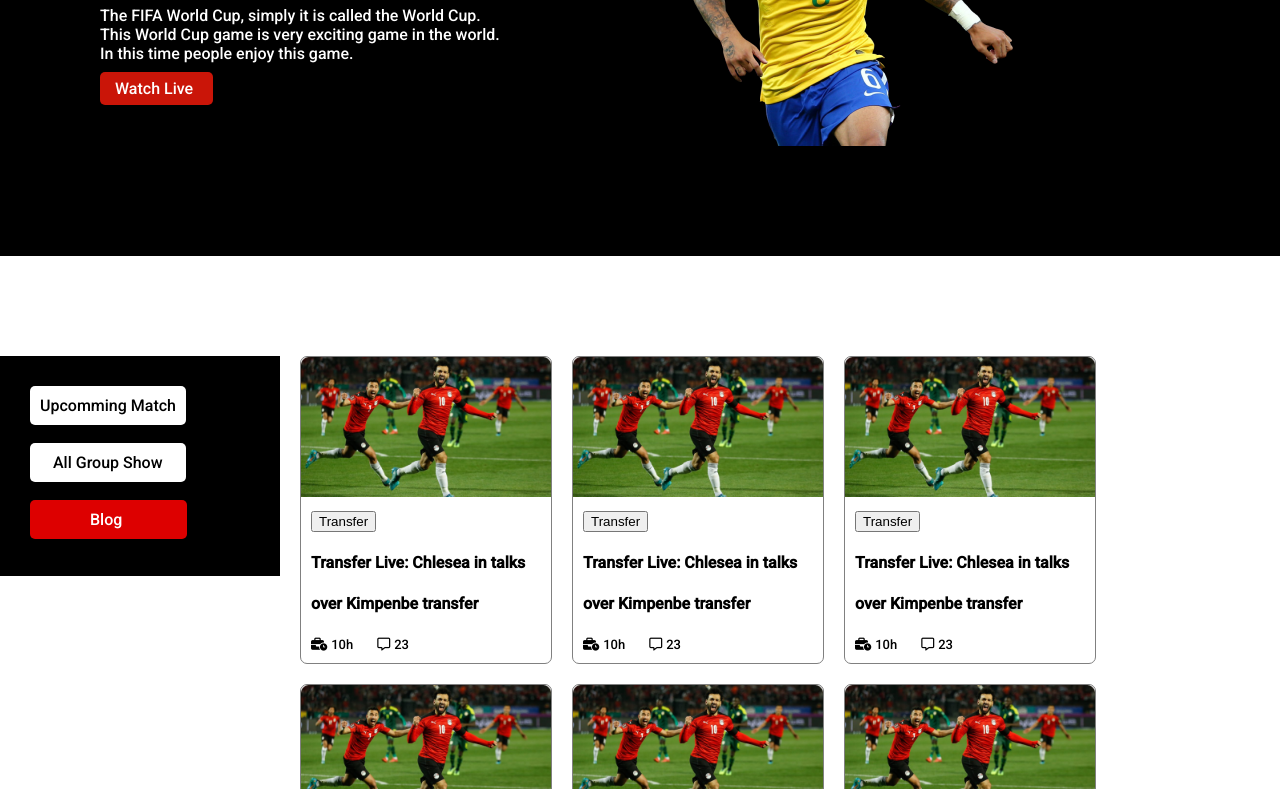
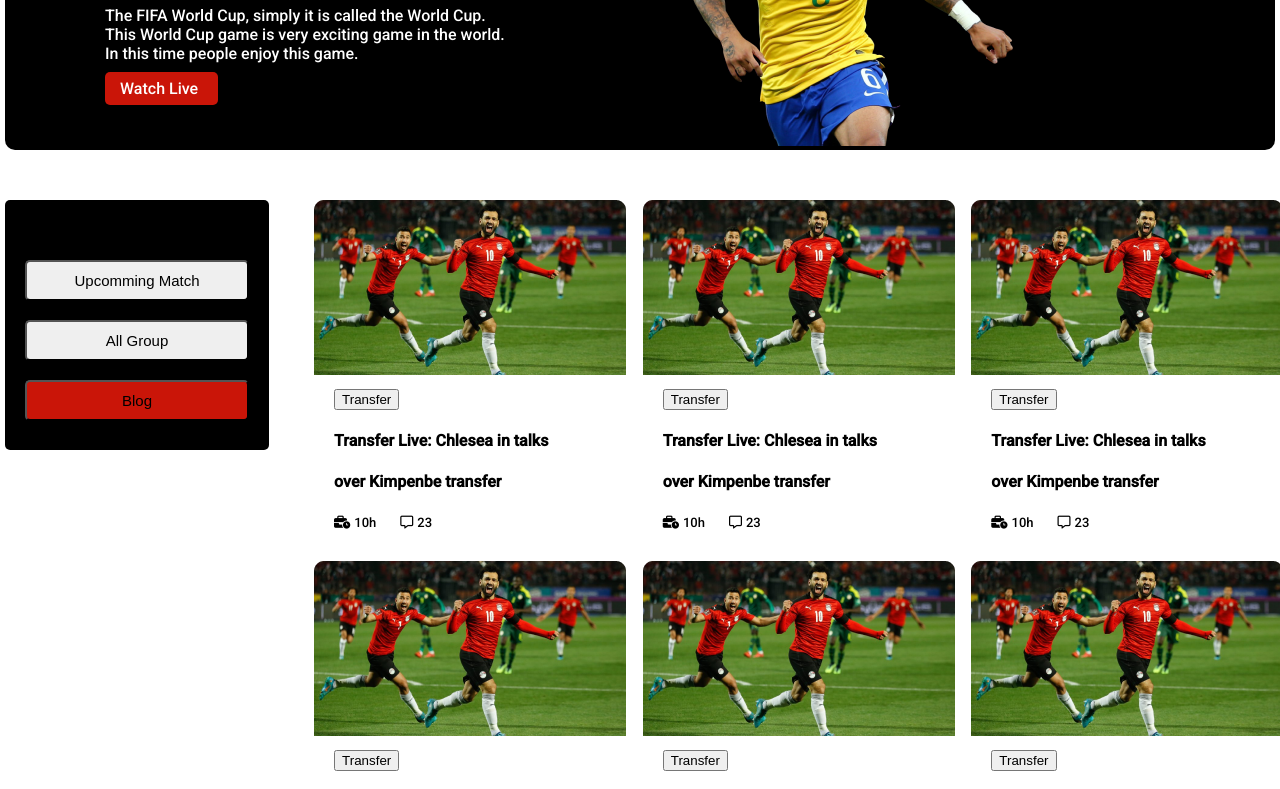
Before and after one commit to Shafiul19/world-cup, a plain HTML site: page index.html in a window 1280 px wide. Shown: the part 224-1013 px from the top of the page. Drawn offline with Linux system fonts and the light colour scheme; some icons are missing.

Commit message:
first commit

```diff
--- a/index.html
+++ b/index.html
@@ -11,6 +11,7 @@
 </head>
 
 <body>
+    <div class="container">
         <header class="banner-area">
             <div class="banner-text">
                 <h1>The Greatest </h1>
@@ -34,16 +35,19 @@
 
             <aside class="button-area">
                 <div class="button-group">
-                <a class="match-details" href="#">Upcomming Match</a><br><br><br>
-                <a class="group-detals" href="#">All Group Show</a><br><br><br>
-                <a id="blog" href="#">Blog</a><br><br><br>
+                    <button class="match-details"><a href="#">Upcomming Match</a></button><br>
+                    <button class="group-details"><a href="#">All Group</a></button><br>
+                    <button id="blog"><a href="#">Blog</a></button><br>
 
                 </div>
 
             </aside>
+
+            <!--section-->
             <section>
 
                 <article class="blog-area">
+
                     <div>
                         <img src="assets/Blog Image.png" alt="">
                     </div>
@@ -58,6 +62,7 @@
                         <i class="fa-regular fa-message"></i>
                         <span>23</span>
                     </div>
+
 
                 </article>
 
@@ -156,6 +161,7 @@
 
 
         </main>
+    </div>
 
     <footer>
         <h1 class="goal">Goal</h1>
--- a/style.css
+++ b/style.css
@@ -4,15 +4,21 @@ body {
     margin: 0;
     font-family: 'Roboto', sans-serif;
 
+
+}
+
+.container {
+    width: 1270px;
+    margin: 0 auto;
 }
 
 .banner-area {
-    width: 100%;
-    height: 60vh;
+
     background-color: black;
     background-repeat: no-repeat;
     display: flex;
     margin: 0 auto;
+    border-radius: 10px;
 }
 
 .banner-text {
@@ -42,8 +48,9 @@ body {
     padding-top: 30px;
 }
 
+
 main {
-    margin-top: 100px;
+    margin-top: 50px;
     display: flex;
     padding-bottom: 100px;
 
@@ -51,79 +58,87 @@ main {
 
 
 .button-area {
-    width: 280px;
-    height: 220px;
+    width: 350px;
+    height: 250px;
     background-color: black;
-    margin-right: 20px;
-
-}
-
-.button-group {
-    padding-top: 40px;
-    padding-left: 30px;
-
-}
-
-
-.button-group .match-details {
-
-    background-color: #FFFFFF;
-    padding: 10px;
-    text-decoration: none;
-    color: black;
-    border-radius: 5px;
-
-}
-
-.button-group .group-detals {
-
-    background-color: #FFFFFF;
-    padding: 10px 23px;
-    text-decoration: none;
-    color: black;
+    margin-right: 40px;
     border-radius: 5px;
 
 
 
 }
 
-.button-group #blog {
+.button-group {
+    margin-top: 60px;
+    margin-left: 20px;
+    margin-right: 20px;
+    display: flex;
+    flex-direction: column;
 
-    background-color: #DD0000;
-    padding: 10px 65px 10px 60px;
-
-    text-decoration: none;
-    color: white;
-    border-radius: 5px;
 }
 
+.button-group a {
+    text-decoration: none;
+    color: black;
+    font-size: 15px;
+}
+
+.match-details,
+.group-details {
+    padding: 10px;
+    border-radius: 5px;
+
+}
+
+#blog {
+
+    background-color: #ca1508;
+    padding: 10px;
+    border-radius: 5px;
+    color: white;
+
+}
+
+
+
+
+
+
+/* section area */
 section {
+    width: 100vw;
     display: grid;
     grid-template-columns: repeat(3, 1fr);
     grid-column-gap: 20px;
     grid-row-gap: 20px;
+
 }
 
 .blog-area {
-    border: 1px solid gray;
-    border-radius: 7px;
+    width: 300px;
 }
 
+
+
 .blog-area img {
-    width: 250px;
+
+    margin-left: 5px;
+    font-size: 250px;
+
 }
 
+
 .blog-area button {
-    margin-left: 10px;
+    margin-left: 25px;
     margin-top: 10px;
 }
 
 .blog-area h4 {
-    padding-left: 10px;
+    padding-left: 25px;
 }
 
 .font-icon {
-    padding-left: 10px;
+    padding-left: 25px;
     padding-bottom: 10px;
 }
 
@@ -162,3 +177,22 @@ footer hr {
 .goal small {
     margin-right: 30px;
 }
+
+/*--Tablet devices --*/
+@media only screen and (min-width: 689px) and (max-width: 991px) {
+
+    section {
+        width: 100%;
+        display: grid;
+        grid-template-columns: repeat(2, 1fr);
+
+    }
+
+
+
+    .button-area {
+        display: none;
+    }
+
+
+}
```
Lines whose indentation alone changed are shown as unchanged.
